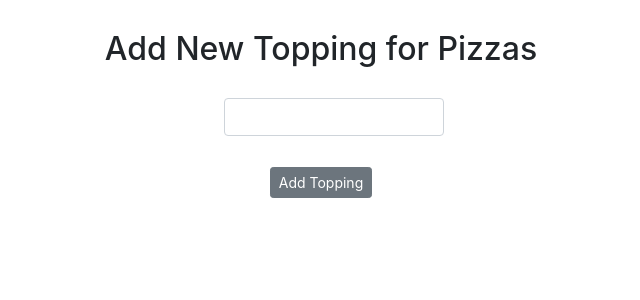
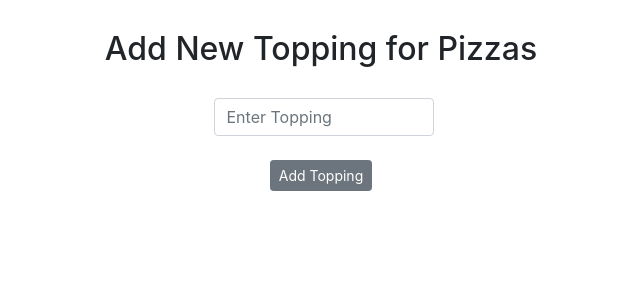
Before and after one commit to rickybmag/SM-Pizza, a Django app: page /add_toppings/ in a window 1280 px wide. Shown: the part 56-356 px from the top of the page, without its empty margins (319-959 px from the left). Run offline with Django 4.2, Linux system fonts and the light colour scheme.

Commit message:
Styled templates

```diff
--- a/pizza/forms.py
+++ b/pizza/forms.py
@@ -12,7 +12,7 @@ class ToppingsForm(ModelForm):
             'name': '',
         }
         widgets = {
-            'name': forms.TextInput(attrs={'class':'form-control'})
+            'name': forms.TextInput(attrs={'class':'form-control', 'placeholder':"Enter Topping"})
         }
 
 class PizzaForm(ModelForm):
--- a/pizza/static/custom.css
+++ b/pizza/static/custom.css
@@ -24,6 +24,8 @@
 
 #id_toppings {
     width: 220px;
+    position: relative;
+    left: 12px;
 }
 
 .container {
--- a/pizza/templates/pizza/add_toppings.html
+++ b/pizza/templates/pizza/add_toppings.html
@@ -6,14 +6,18 @@
     {% if submitted %}
     <h2>Your pizza topping was added to the menu!</h2>
 
-    <a class="btn btn-primary; btn btn-outline-secondary" href="{% url 'list_toppings' %}" role="button">Return to Toppings List</a>
+    <a class="btn btn-primary; btn btn-outline-secondary" href="{% url 'list_toppings' %}" role="button">Return to
+        Toppings List</a>
 
     {% else %}
     <form action="" method=POST>
         {% csrf_token %}
+        <label style="margin-right: 20px">
+            {{ form.as_p }}
+        </label>
+        <br>
+        <input type="submit" value="Add Topping" class="btn btn-secondary btn-sm">
 
-        {{ form.as_p }}
-        <input type="submit" value="Add Topping" class="btn btn-secondary btn-sm" style="margin-top: 15px;">
     </form>
     {% endif %}
 </center>
```
